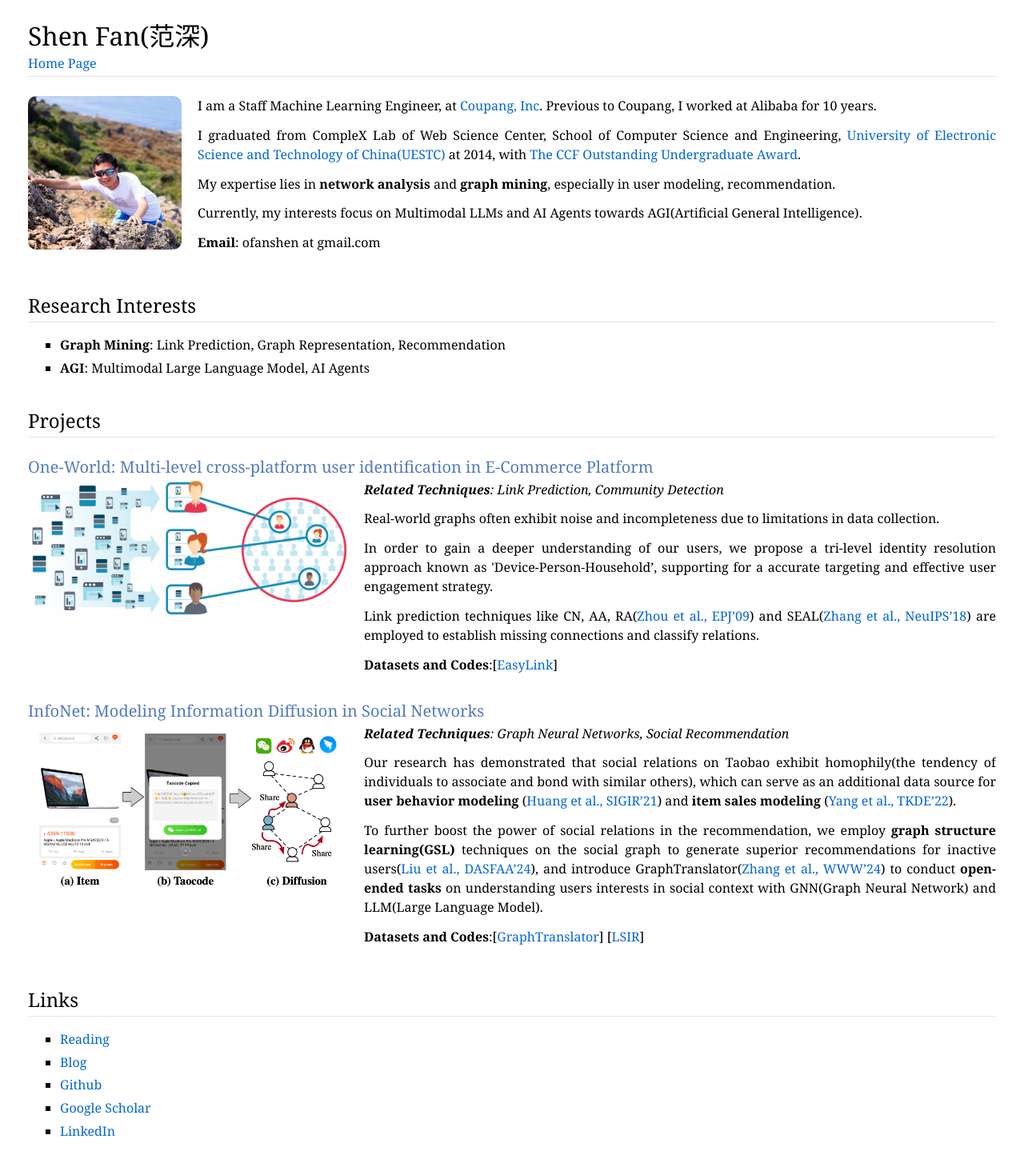
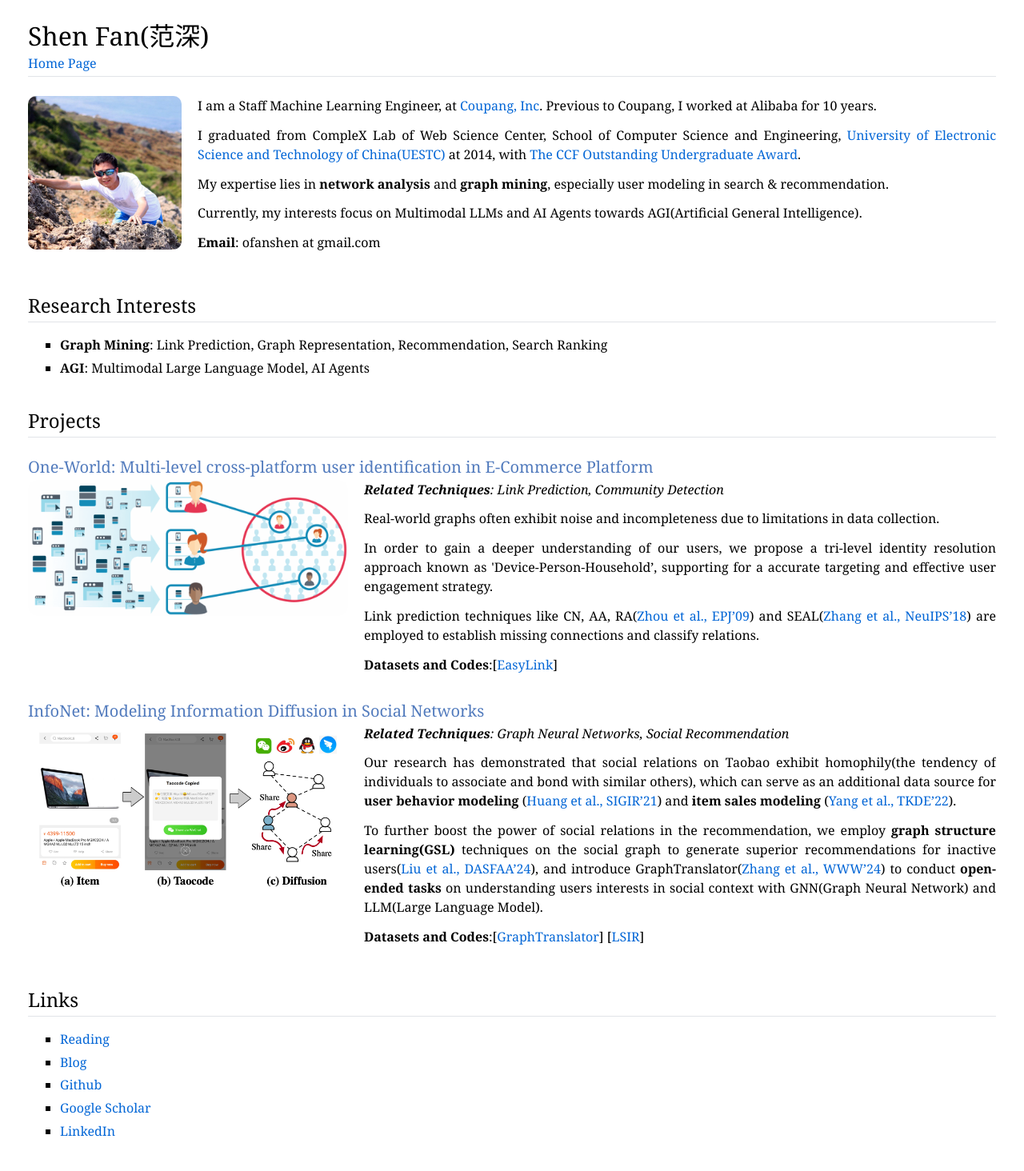
Before and after one commit to fs302/fs302.github.io, a Jekyll site: the page index.html, which Jekyll copies as it is, in a window 1280 px wide. Shown: the whole page at 80% size. Built offline with Jekyll 4.4.1, drawn with Linux system fonts in a browser that asks for light colours.

Commit message:
update index

```diff
--- a/index.html
+++ b/index.html
@@ -38,13 +38,13 @@
 <div id="text-container"><p>I am a Staff Machine Learning Engineer, at <a href="https://www.aboutcoupang.com/" target=&ldquo;blank&rdquo;>Coupang, Inc</a>. Previous to Coupang, I worked at Alibaba for 10 years.<br /></p>
 <p>I graduated from CompleX Lab of Web Science Center, School of Computer Science and Engineering,
 <a href="https://en.uestc.edu.cn/" target=&ldquo;blank&rdquo;>University of Electronic Science and Technology of China(UESTC)</a> at 2014, with <a href="https://www.ccf.org.cn/c/2012-10-25/648731.shtml" target=&ldquo;blank&rdquo;>The CCF Outstanding Undergraduate Award</a>. </p>
-<p>My expertise lies in <b>network analysis</b> and <b>graph mining</b>, especially in user modeling, recommendation.<br /></p>
+<p>My expertise lies in <b>network analysis</b> and <b>graph mining</b>, especially user modeling in search &amp; recommendation.<br /></p>
 <p>Currently, my interests focus on Multimodal LLMs and AI Agents towards AGI(Artificial General Intelligence).<br /></p>
 <p><b>Email</b>: ofanshen at gmail.com</p>
 </div></div>
 <h2>Research Interests</h2>
 <ul>
-<li><p><b>Graph Mining</b>: Link Prediction, Graph Representation, Recommendation</p>
+<li><p><b>Graph Mining</b>: Link Prediction, Graph Representation, Recommendation, Search Ranking</p>
 </li>
 <li><p><b>AGI</b>: Multimodal Large Language Model, AI Agents</p>
 </li>
```
Also changed, not shown: 1 other file.
